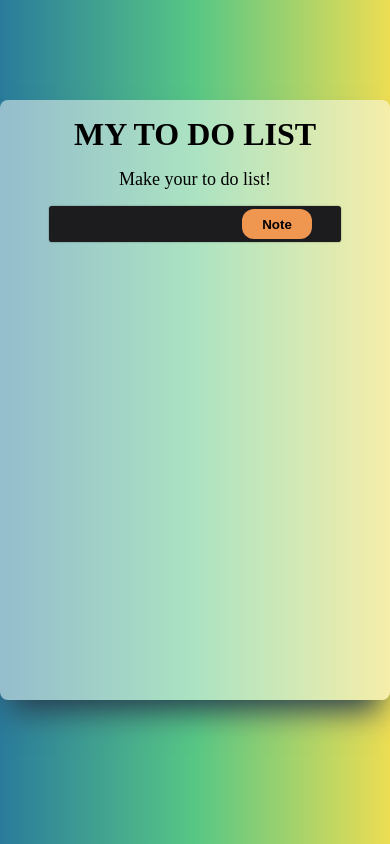
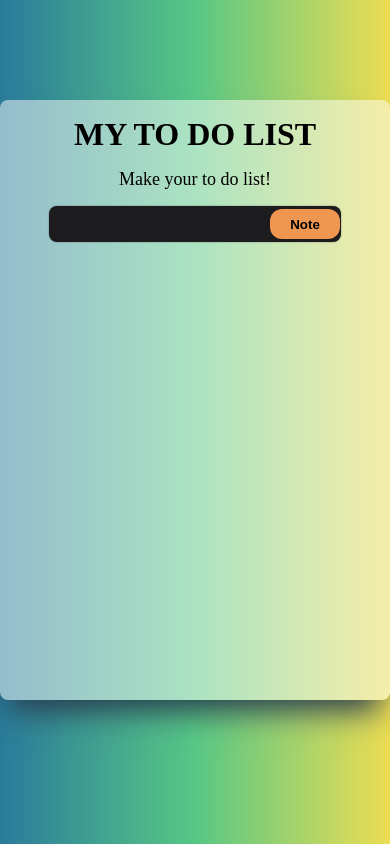
Before and after one commit to buihaiduongdev/to-do-list, a plain HTML site: page index.html in a window 390 px wide. Drawn offline with Linux system fonts and the light colour scheme.

Commit message:
feat: responsive for note button

```diff
--- a/assets/css/styles.css
+++ b/assets/css/styles.css
@@ -14,14 +14,12 @@ body {
     min-height: 600px;
     background-color: rgba(255, 255, 255, 0.5);
 
-    /* background-color: #EFEFEF; */
     margin: 100px auto;
     border-radius: 8px;
     box-shadow: rgb(38, 57, 77) 0px 20px 30px -10px;
 }
 
 #to-do-heading {
-    position: relative;
     display: flex;
     flex-direction: column;
 }
@@ -39,6 +37,11 @@ body {
 
 }
 
+#to-do-heading .wrapper {
+    position: relative;
+    text-align: center;
+}
+
 #to-do-heading #input-to-do {
     font-family: -apple-system, sans-serif;
     font-size: 16px;
@@ -46,7 +49,7 @@ body {
     color: #fff;
     background-color: rgb(28, 28, 30);
     box-shadow: 0 0 .4vw rgba(0, 0, 0, 0.5), 0 0 0 .15vw transparent;
-    border-radius: 0.8vw;
+    border-radius: 8px;
     border: none;
     outline: none;
     transition: .4s;
@@ -56,16 +59,18 @@ body {
 }
 
 #to-do-heading #input-to-do.invalid {
-    box-shadow: 0 0 .4vw rgba(246, 0, 0, 0.8), 0 0 0 .15vw transparent !important;
+    box-shadow: 0 0 8px rgba(246, 0, 0, 0.8), 0 0 0 .15vw transparent !important;
 }
 
 #to-do-heading #input-to-do:focus {
-    box-shadow: 0 0 0 .15vw skyblue;
+    box-shadow: 0 0 8px skyblue, 0 0 0 .15vw transparent;
+
 }
 
 #to-do-heading button {
     position: absolute;
-    bottom: 3px;
+    top: 50%;
+    transform: translateY(-50%);
     right: 78px;
     height: 30px;
     width: 70px;
@@ -111,3 +116,9 @@ body {
     transform: scale(1.5);
     margin-left: auto;
 }
+
+@media screen and (max-width: 540px) {
+    #to-do-heading button {
+        transform: translate(40%, -50%);
+    }
+}
--- a/index.html
+++ b/index.html
@@ -13,8 +13,10 @@
         <div id="to-do-heading">
             <h1 class="heading">My to do list</h1>
             <p class="to-do-description">Make your to do list!</p>
-            <input type="text" id="input-to-do" class="">
-            <button type="button" id="note-btn">Note</button>
+            <div class="wrapper">
+                <input type="text" id="input-to-do" class="">
+                <button type="button" id="note-btn">Note</button>
+            </div>
         </div>
         <div id="to-do-body">
             <ul id="to-do-list">
```
